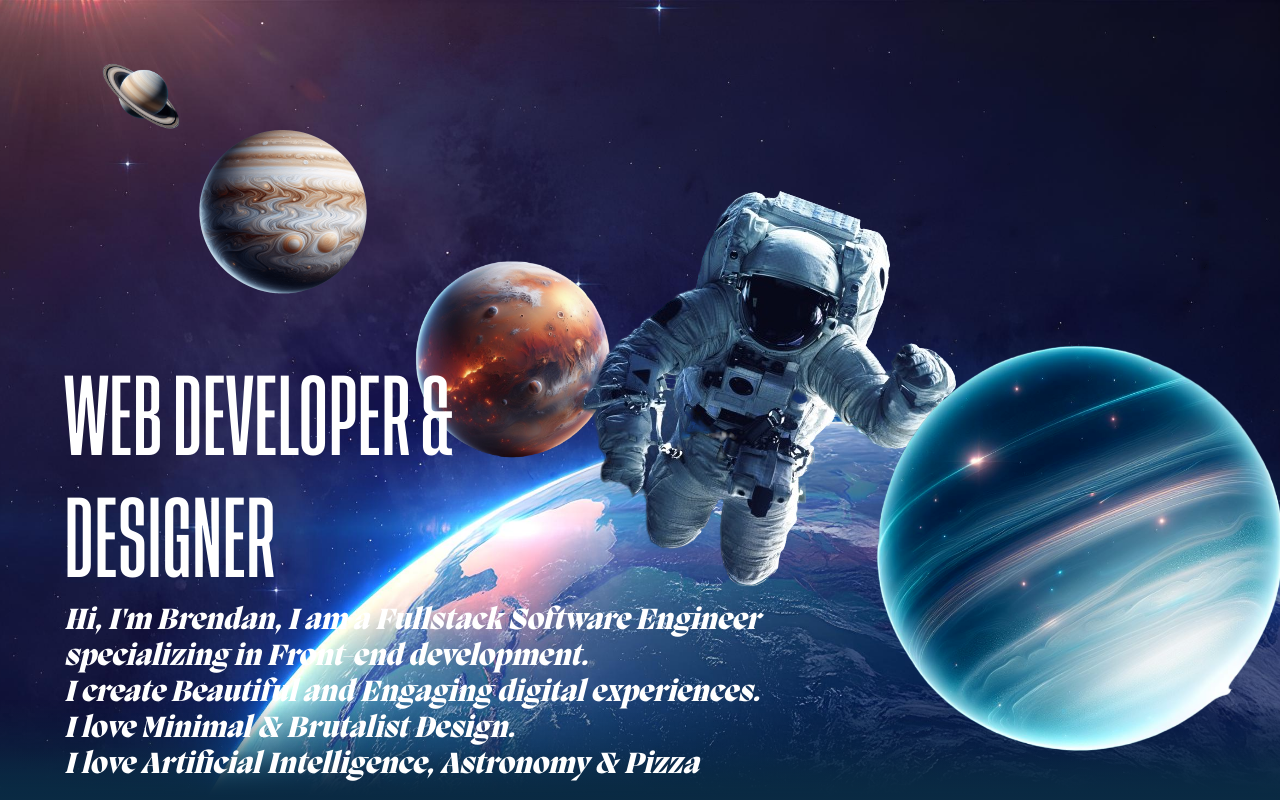
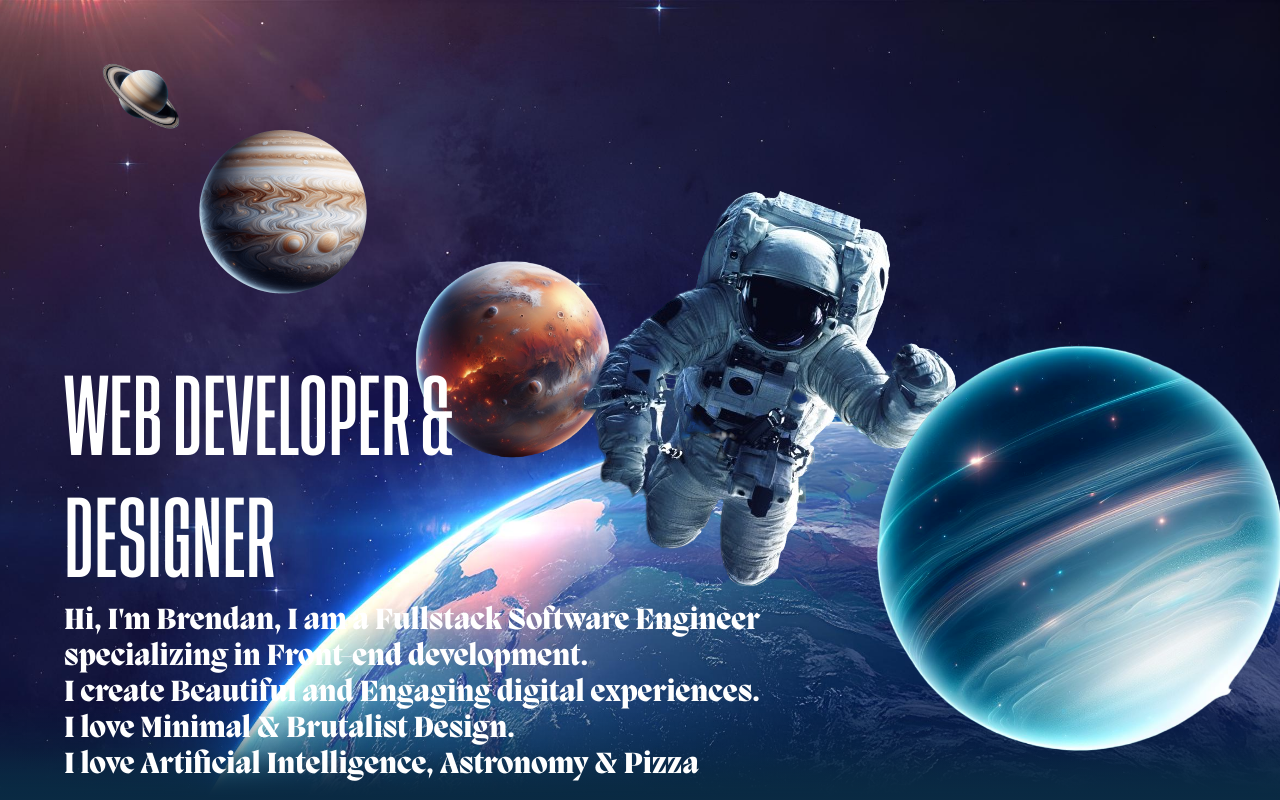
Before and after one commit to Xmuhia/Portfolio, a React (Vite) app in the folder client/: page / in a window 1280 px wide. Shown: the top 800 px of the page. Built offline with nearby package versions, Linux system fonts and the light colour scheme.

Commit message:
Fixing Fonts

```diff
--- a/client/src/index.css
+++ b/client/src/index.css
@@ -15,8 +15,8 @@
   font-family: "Migra";
   src: url("assets/migrabold.otf") format("opentype"),
        url("assets/migraitalic.otf") format("opentype");
-  font-style: normal;
-  font-weight: 400;
+  font-style: bold;
+  font-weight: 800;
 }
 
 @font-face {
@@ -100,12 +100,9 @@ span {
 }
 
 .bio p {
-  font-family: "Migra",sans-serif;
-  font-weight: 600;
+  font-family: "Migra";
   font-size: 2.5em;
-  font-style: italic;
   z-index: 15;
-  font-style: italic;
   color: #ffffff;
 }
 
@@ -356,7 +353,6 @@ position: relative;
   width: 100%;
   transform-style: preserve-3d;
   font-family: "Migra";
-  font-weight: 400;
   transition: 0.5s;
   opacity: 1;
   z-index: 10;
```
